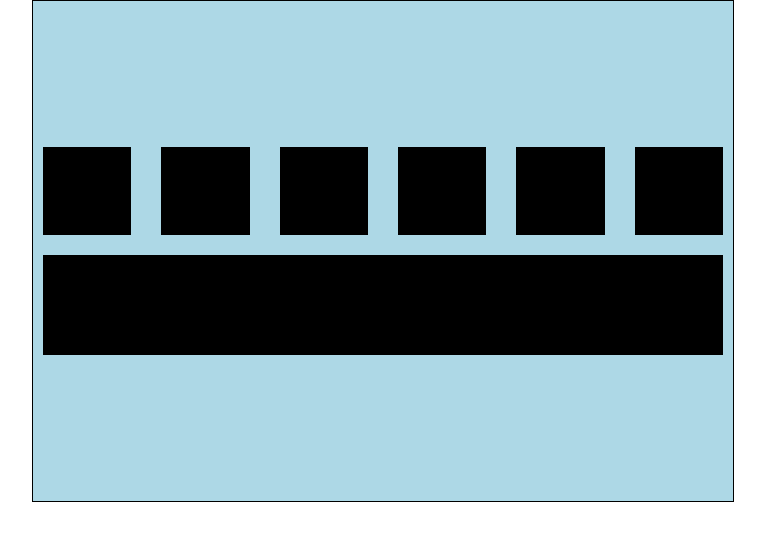
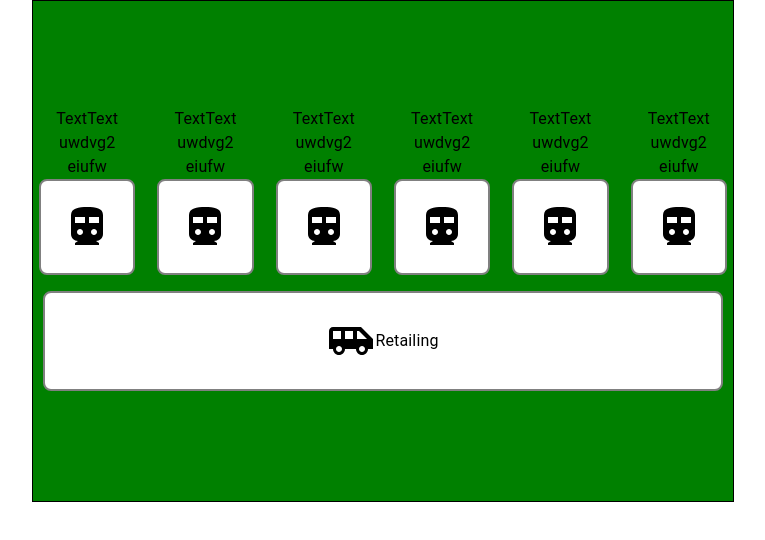
Before and after one commit to aakash-3/framer-motions, a React (Create React App) app: page / in a window 1280 px wide. Shown: the top 540 px of the page, without its empty margins (257-1022 px from the left). Built offline with nearby package versions, Linux system fonts and the light colour scheme.

Commit message:
Transition Two done

```diff
--- a/src/Motion/TransitionTwo/TransitionTwo.js
+++ b/src/Motion/TransitionTwo/TransitionTwo.js
@@ -1,6 +1,10 @@
 import React from "react";
 import { motion } from "framer-motion";
-import { Box } from "@mui/material";
+import { Box, Typography } from "@mui/material";
+import AirplanemodeActiveIcon from "@mui/icons-material/AirplanemodeActive";
+import DirectionsSubwayFilledIcon from "@mui/icons-material/DirectionsSubwayFilled";
+import CarCrashIcon from "@mui/icons-material/CarCrash";
+import AirportShuttleIcon from "@mui/icons-material/AirportShuttle";
 
 const TransitionTwo = () => {
   return (
@@ -14,7 +18,7 @@ const TransitionTwo = () => {
           },
           height: "500px",
           border: "1px solid black",
-          backgroundColor: "lightblue",
+          backgroundColor: "green",
           display: "flex",
           flexDirection: "column",
           alignItems: "center",
@@ -47,9 +51,17 @@ const TransitionTwo = () => {
                 boxSizing: "border-box",
                 width: "100%",
                 height: "100%",
-                backgroundColor: "red",
+                backgroundColor: "lightblue",
+                display: "flex",
+                alignItems: "center",
+                justifyContent: "center",
+                border: "2px solid blue",
+                borderRadius: "8px",
               }}
-            ></Box>
+            >
+              <CarCrashIcon sx={{ fontSize: "48px" }} />
+              <Typography>Manufacturing</Typography>
+            </Box>
           </motion.div>
           <Box style={{ display: "flex", gap: "10px" }}>
             {Array(6)
@@ -71,7 +83,7 @@ const TransitionTwo = () => {
                     boxSizing: "border-box",
                     flex: 1,
                     aspectRatio: 1,
-                    padding: "10px",
+                    padding: "6px",
                   }}
                 >
                   <Box
@@ -79,9 +91,17 @@ const TransitionTwo = () => {
                       boxSizing: "border-box",
                       width: "100%",
                       height: "100%",
-                      backgroundColor: "red",
+                      backgroundColor: "lightblue",
+                      display: "flex",
+                      alignItems: "center",
+                      justifyContent: "center",
+                      border: "2px solid blue",
+                      borderRadius: "8px",
                     }}
-                  ></Box>
+                  >
+                    <AirplanemodeActiveIcon sx={{ fontSize: "48px" }} />
+                  </Box>
+                  <Typography textAlign="center">Text1</Typography>
                 </motion.div>
               ))}
           </Box>
@@ -110,17 +130,27 @@ const TransitionTwo = () => {
                     boxSizing: "border-box",
                     flex: 1,
                     aspectRatio: 1,
-                    padding: "10px",
+                    padding: "6px",
                   }}
                 >
+                  <Typography textAlign="center">
+                    TextText uwdvg2 eiufw
+                  </Typography>
                   <Box
                     style={{
                       boxSizing: "border-box",
                       width: "100%",
                       height: "100%",
-                      backgroundColor: "black",
+                      backgroundColor: "white",
+                      display: "flex",
+                      alignItems: "center",
+                      justifyContent: "center",
+                      border: "2px solid grey",
+                      borderRadius: "8px",
                     }}
-                  ></Box>
+                  >
+                    <DirectionsSubwayFilledIcon sx={{ fontSize: "48px" }} />
+                  </Box>
                 </motion.div>
               ))}
           </Box>
@@ -148,9 +178,17 @@ const TransitionTwo = () => {
                 boxSizing: "border-box",
                 width: "100%",
                 height: "100%",
-                backgroundColor: "black",
+                backgroundColor: "white",
+                display: "flex",
+                alignItems: "center",
+                justifyContent: "center",
+                border: "2px solid grey",
+                borderRadius: "8px",
               }}
-            ></Box>
+            >
+              <AirportShuttleIcon sx={{ fontSize: "48px" }} />
+              <Typography>Retailing</Typography>
+            </Box>
           </motion.div>
         </Box>
       </Box>
```
